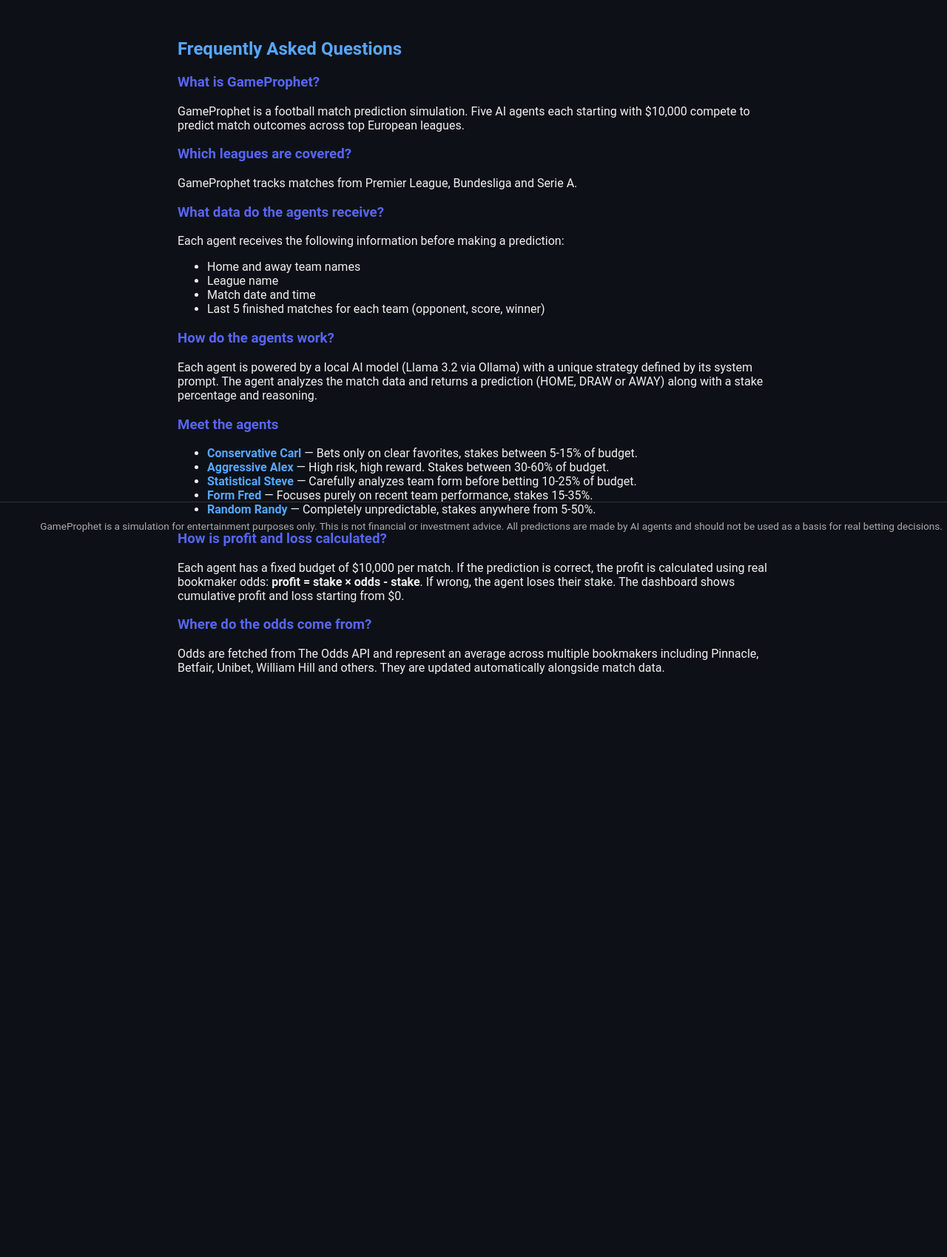
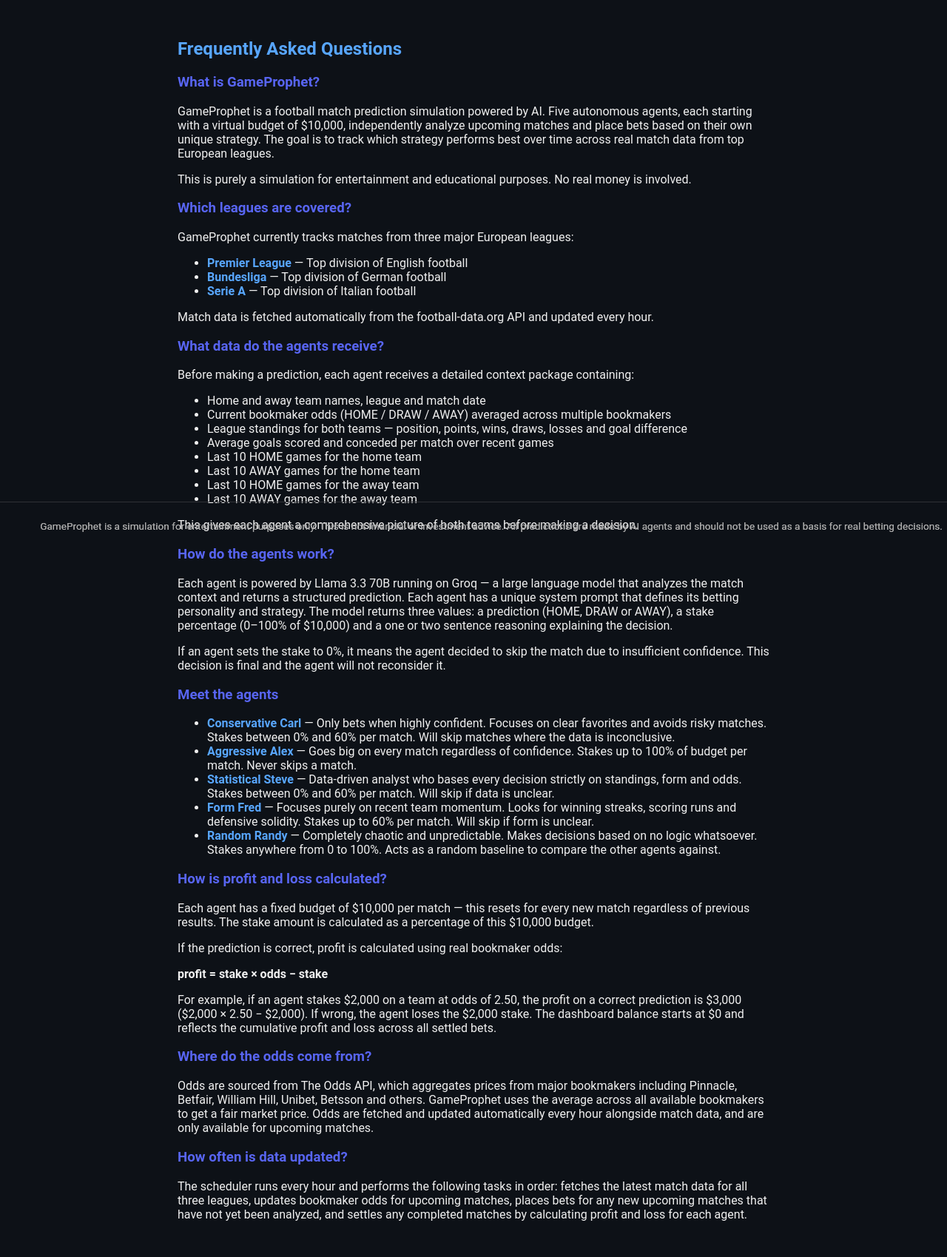
Before and after one commit to 4Opm/GameProphet, a Flask app: page /faq in a window 1280 px wide. Shown: the part 57-1756 px from the top of the page at 74% size. Before the commit the page ends 968 px from the top, so only its background shows below. Run offline with Flask 3, Linux system fonts and the light colour scheme.

Commit message:
feat: update FAQ with detailed agent and budget information

```diff
--- a/templates/faq.html
+++ b/templates/faq.html
@@ -6,37 +6,60 @@
     <h2 class="faq-title">Frequently Asked Questions</h2>
 
     <h3 class="faq-section-title">What is GameProphet?</h3>
-    <p>GameProphet is a football match prediction simulation. Five AI agents each starting with $10,000 compete to predict match outcomes across top European leagues.</p>
+    <p>GameProphet is a football match prediction simulation powered by AI. Five autonomous agents, each starting with a virtual budget of $10,000, independently analyze upcoming matches and place bets based on their own unique strategy. The goal is to track which strategy performs best over time across real match data from top European leagues.</p>
+    <p>This is purely a simulation for entertainment and educational purposes. No real money is involved.</p>
 
     <h3 class="faq-section-title">Which leagues are covered?</h3>
-    <p>GameProphet tracks matches from Premier League, Bundesliga and Serie A.</p>
+    <p>GameProphet currently tracks matches from three major European leagues:</p>
+    <ul>
+        <li><strong class="faq-agent-name">Premier League</strong> — Top division of English football</li>
+        <li><strong class="faq-agent-name">Bundesliga</strong> — Top division of German football</li>
+        <li><strong class="faq-agent-name">Serie A</strong> — Top division of Italian football</li>
+    </ul>
+    <p>Match data is fetched automatically from the football-data.org API and updated every hour.</p>
 
     <h3 class="faq-section-title">What data do the agents receive?</h3>
-    <p>Each agent receives the following information before making a prediction:</p>
+    <p>Before making a prediction, each agent receives a detailed context package containing:</p>
     <ul>
-        <li>Home and away team names</li>
-        <li>League name</li>
-        <li>Match date and time</li>
-        <li>Last 5 finished matches for each team (opponent, score, winner)</li>
+        <li>Home and away team names, league and match date</li>
+        <li>Current bookmaker odds (HOME / DRAW / AWAY) averaged across multiple bookmakers</li>
+        <li>League standings for both teams — position, points, wins, draws, losses and goal difference</li>
+        <li>Average goals scored and conceded per match over recent games</li>
+        <li>Last 10 HOME games for the home team</li>
+        <li>Last 10 AWAY games for the home team</li>
+        <li>Last 10 HOME games for the away team</li>
+        <li>Last 10 AWAY games for the away team</li>
     </ul>
+    <p>This gives each agent a comprehensive picture of both teams before making a decision.</p>
 
     <h3 class="faq-section-title">How do the agents work?</h3>
-    <p>Each agent is powered by a local AI model (Llama 3.2 via Ollama) with a unique strategy defined by its system prompt. The agent analyzes the match data and returns a prediction (HOME, DRAW or AWAY) along with a stake percentage and reasoning.</p>
+    <p>Each agent is powered by Llama 3.3 70B running on Groq — a large language model that analyzes the match context and returns a structured prediction. Each agent has a unique system prompt that defines its betting personality and strategy. The model returns three values: a prediction (HOME, DRAW or AWAY), a stake percentage (0–100% of $10,000) and a one or two sentence reasoning explaining the decision.</p>
+    <p>If an agent sets the stake to 0%, it means the agent decided to skip the match due to insufficient confidence. This decision is final and the agent will not reconsider it.</p>
 
     <h3 class="faq-section-title">Meet the agents</h3>
     <ul>
-        <li><strong class="faq-agent-name">Conservative Carl</strong> — Bets only on clear favorites, stakes between 5-15% of budget.</li>
-        <li><strong class="faq-agent-name">Aggressive Alex</strong> — High risk, high reward. Stakes between 30-60% of budget.</li>
-        <li><strong class="faq-agent-name">Statistical Steve</strong> — Carefully analyzes team form before betting 10-25% of budget.</li>
-        <li><strong class="faq-agent-name">Form Fred</strong> — Focuses purely on recent team performance, stakes 15-35%.</li>
-        <li><strong class="faq-agent-name">Random Randy</strong> — Completely unpredictable, stakes anywhere from 5-50%.</li>
+        <li><strong class="faq-agent-name">Conservative Carl</strong> — Only bets when highly confident. Focuses on clear favorites and avoids risky matches. Stakes between 0% and 60% per match. Will skip matches where the data is inconclusive.</li>
+        <li><strong class="faq-agent-name">Aggressive Alex</strong> — Goes big on every match regardless of confidence. Stakes up to 100% of budget per match. Never skips a match.</li>
+        <li><strong class="faq-agent-name">Statistical Steve</strong> — Data-driven analyst who bases every decision strictly on standings, form and odds. Stakes between 0% and 60% per match. Will skip if data is unclear.</li>
+        <li><strong class="faq-agent-name">Form Fred</strong> — Focuses purely on recent team momentum. Looks for winning streaks, scoring runs and defensive solidity. Stakes up to 60% per match. Will skip if form is unclear.</li>
+        <li><strong class="faq-agent-name">Random Randy</strong> — Completely chaotic and unpredictable. Makes decisions based on no logic whatsoever. Stakes anywhere from 0 to 100%. Acts as a random baseline to compare the other agents against.</li>
     </ul>
 
     <h3 class="faq-section-title">How is profit and loss calculated?</h3>
-    <p>Each agent has a fixed budget of $10,000 per match. If the prediction is correct, the profit is calculated using real bookmaker odds: <strong>profit = stake × odds - stake</strong>. If wrong, the agent loses their stake. The dashboard shows cumulative profit and loss starting from $0.</p>
+    <p>Each agent has a fixed budget of $10,000 per match — this resets for every new match regardless of previous results. The stake amount is calculated as a percentage of this $10,000 budget.</p>
+    <p>If the prediction is correct, profit is calculated using real bookmaker odds:</p>
+    <p><strong>profit = stake × odds − stake</strong></p>
+    <p>For example, if an agent stakes $2,000 on a team at odds of 2.50, the profit on a correct prediction is $3,000 ($2,000 × 2.50 − $2,000). If wrong, the agent loses the $2,000 stake. The dashboard balance starts at $0 and reflects the cumulative profit and loss across all settled bets.</p>
 
     <h3 class="faq-section-title">Where do the odds come from?</h3>
-    <p>Odds are fetched from The Odds API and represent an average across multiple bookmakers including Pinnacle, Betfair, Unibet, William Hill and others. They are updated automatically alongside match data.</p>
+    <p>Odds are sourced from The Odds API, which aggregates prices from major bookmakers including Pinnacle, Betfair, William Hill, Unibet, Betsson and others. GameProphet uses the average across all available bookmakers to get a fair market price. Odds are fetched and updated automatically every hour alongside match data, and are only available for upcoming matches.</p>
+
+    <h3 class="faq-section-title">How often is data updated?</h3>
+    <p>The scheduler runs every hour and performs the following tasks in order: fetches the latest match data for all three leagues, updates bookmaker odds for upcoming matches, places bets for any new upcoming matches that have not yet been analyzed, and settles any completed matches by calculating profit and loss for each agent.</p>
 
 </div>
+
+<footer>
+    GameProphet is a simulation for entertainment purposes only. This is not financial or investment advice. All predictions are made by AI agents and should not be used as a basis for real betting decisions.
+</footer>
 {% endblock %}
```
